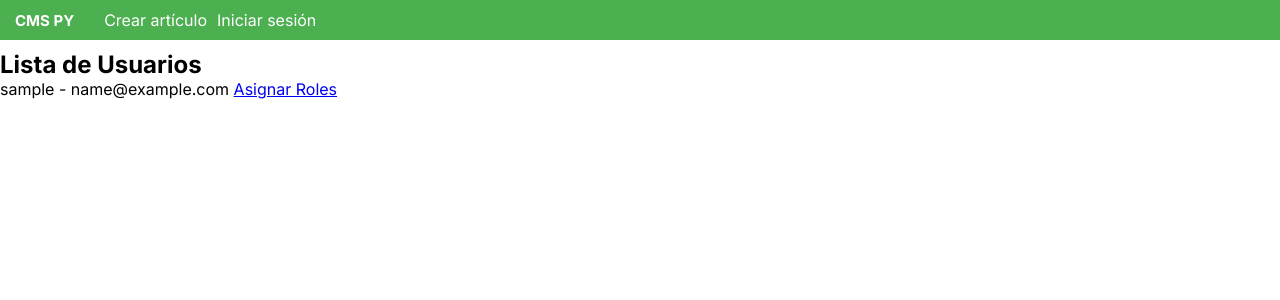
After one commit to GiuProgramert/ls2-cms-py, a Django app: template templates/user/user_list.html in a window 1280 px wide. The commit adds this page. Shown: the top 300 px of the page. Run offline with Django 3.2, Linux system fonts and the light colour scheme; the template is opened without the code that fills it: values that come from a table or form of the project are taken from there, others are empty; tables that the repository leaves empty hold one stand-in row (values such as "Sample post"); some libraries are stand-ins or nearby versions.

Commit message:
implementacion de vista de asignacion de roles

```diff
--- a/cms_py/urls.py
+++ b/cms_py/urls.py
@@ -17,6 +17,7 @@ Including another URLconf
 
 import article.views
 import user.views
+import roles.views
 
 from django.contrib import admin
 from django.urls import path
@@ -28,4 +29,7 @@ urlpatterns = [
     path("logout/", user.views.logout_view, name="logout"),
     path("article/create", article.views.create_article, name="create_article"),
     path("forbidden", article.views.forbidden, name="forbidden"),
+    path('roles/', user.views.UserListView.as_view(), name='user-list'), #te lleva a la vista
+    path('roles/<int:pk>/asignar', roles.views.RoleAssignmentView.as_view(), name='assign_roles'),#te lleva al usuario despues de hacer click
+    path('users/', user.views.UserListView.as_view(), name='user-list'),  # Ruta para la lista de usuarios
 ]
--- a/templates/base.html
+++ b/templates/base.html
@@ -32,13 +32,19 @@
         <span class="navbar-title">CMS PY</span>
         <ul class="navbar-item-container">
           <li class="navbar-item">
-            <a href="/article/create">Crear articulo</a>
+            <a href="/article/create">Crear artículo</a>
           </li>
 
-          {% if not user.is_authenticated %}
-          <li class="navbar-item"><a href="/login">Iniciar sesión</a></li>
+          {% if user.is_authenticated %}
+            <!-- Aquí añadimos el enlace a la asignación de roles -->
+            <li class="navbar-item">
+              <a href="{% url 'user-list' %}">Asignar Roles</a>
+            </li>
+            <li class="navbar-item">
+              <a href="/logout">Cerrar sesión</a>
+            </li>
           {% else %}
-          <li class="navbar-item"><a href="/logout">Cerrar sesión</a></li>
+            <li class="navbar-item"><a href="/login">Iniciar sesión</a></li>
           {% endif %}
         </ul>
       </div>
--- /dev/null
+++ b/templates/user/user_list.html
@@ -0,0 +1,13 @@
+{% extends 'base.html' %}
+
+{% block content %}
+  <h2>Lista de Usuarios</h2>
+  <ul>
+    {% for user in users %}
+      <li>
+        {{ user.username }} - {{ user.email }}
+        <a href="{% url 'assign_roles' user.pk %}">Asignar Roles</a>
+      </li>
+    {% endfor %}
+  </ul>
+{% endblock content %}
```
Also changed, not shown: roles/views.py (+14 -0 lines), templates/roles/assign_roles.html (added, +11 -0 lines), user/forms.py (added, +13 -0 lines), user/views.py (+12 -1 lines).
